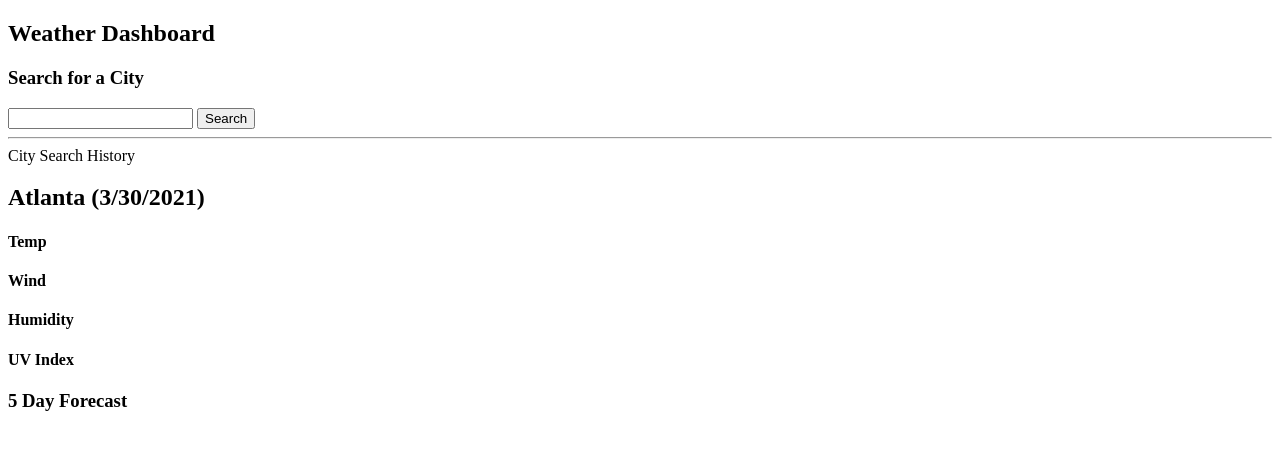
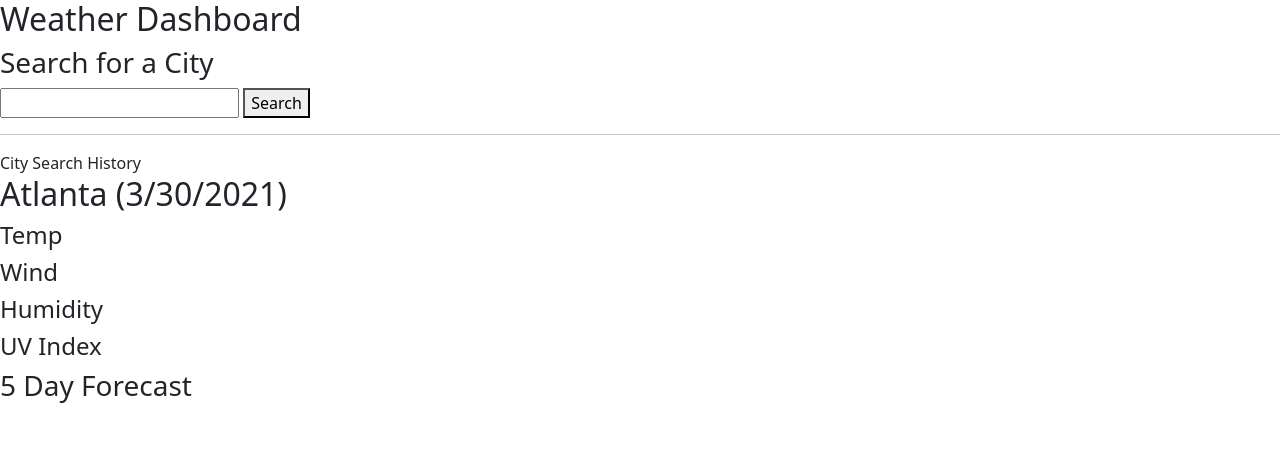
Before and after one commit to justjoshua1292/Weather-Dashboard, a plain HTML site: page index.html in a window 1280 px wide. Drawn offline with nearby package versions, Linux system fonts and the light colour scheme.

Commit message:
adding bootstrap

```diff
--- a/index.html
+++ b/index.html
@@ -4,7 +4,8 @@
     <meta charset="UTF-8">
     <meta http-equiv="X-UA-Compatible" content="IE=edge">
     <meta name="viewport" content="width=device-width, initial-scale=1.0">
-    <title>Document</title>
+    <link href="https://cdn.jsdelivr.net/npm/bootstrap@5.0.2/dist/css/bootstrap.min.css" rel="stylesheet" integrity="sha384-EVSTQN3/azprG1Anm3QDgpJLIm9Nao0Yz1ztcQTwFspd3yD65VohhpuuCOmLASjC" crossorigin="anonymous">
+    <title>Weather Dashboard</title>
 </head>
 
 <body>
@@ -15,10 +16,10 @@
     <main>
         <aside>
             <h3> Search for a City</h3>
-            <input type="text">
-            <button> Search </button>
+            <input type="text" id="text-input">
+            <button id="search-button"> Search </button>
             <hr/>
-            <article>
+            <article id="city-history">
                 City Search History
             </article>
         </aside>
```
